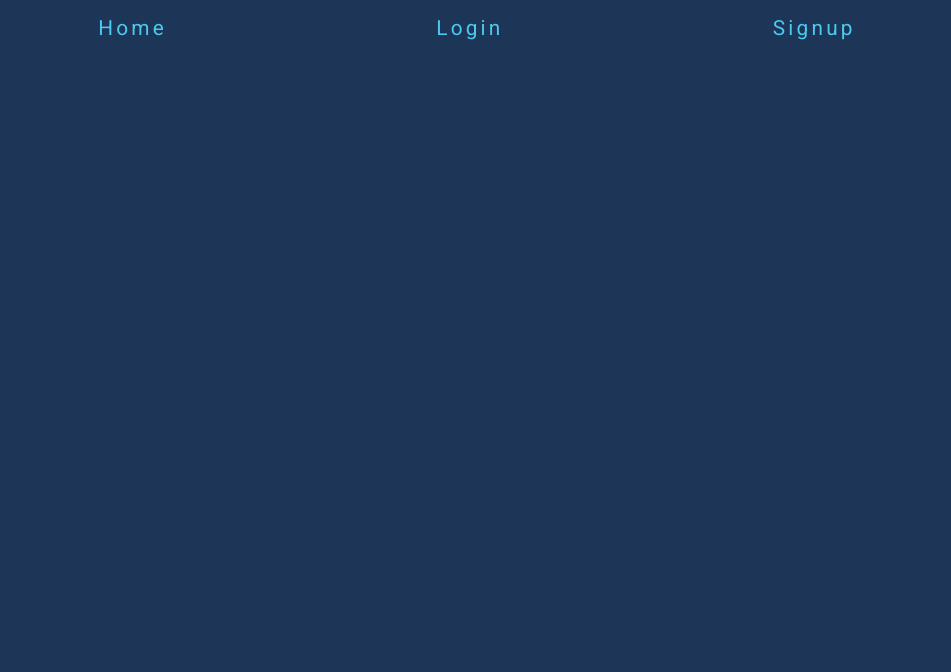
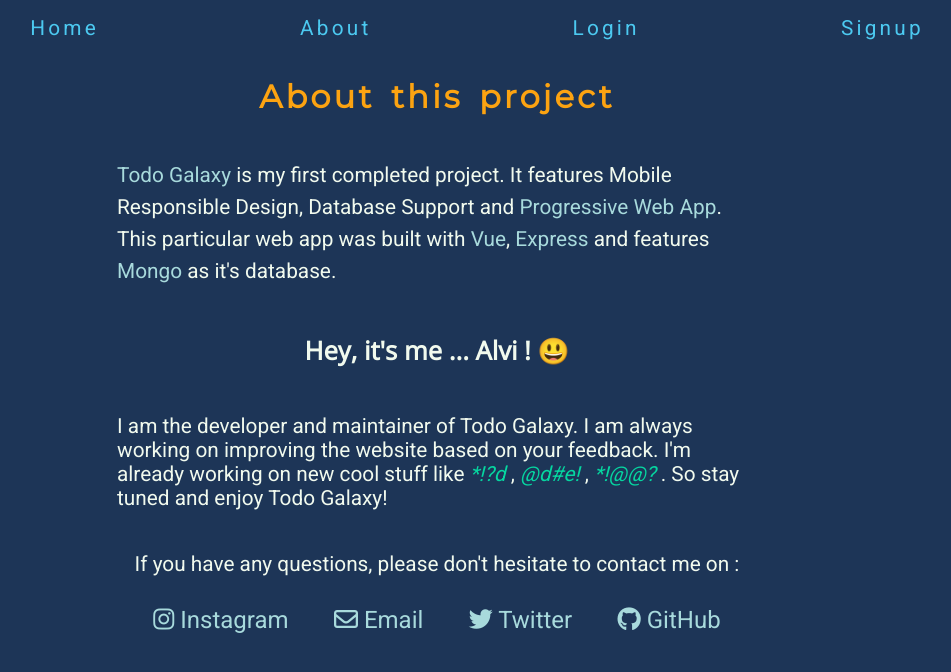
Before and after one commit to AlviDervishaj/todo-web-app, a Vue app: page /about in a window 1280 px wide. Before the commit this address had no page. Shown: the top 672 px of the page, without its empty margins (203-1154 px from the left). Built offline with nearby package versions, Linux system fonts and the light colour scheme.

Commit message:
Added About page

```diff
--- a/src/App.vue
+++ b/src/App.vue
@@ -18,6 +18,7 @@
 <style lang="scss">
 @import url("https://fonts.googleapis.com/css2?family=Roboto&display=swap");
 @import url("https://fonts.googleapis.com/css2?family=Montserrat&display=swap");
+@import url("https://fonts.googleapis.com/css2?family=Open+Sans&display=swap");
 #view {
   text-align: center;
   width: 100%;
@@ -31,7 +32,7 @@
   color: #f1faee;
   width: 100vw;
   height: 100vh;
-  *{
+  * {
     max-width: 100%;
   }
 }
--- a/src/components/Navigation.vue
+++ b/src/components/Navigation.vue
@@ -3,6 +3,9 @@
     <ul class="links">
       <li class="link home">
         <router-link class="link-text" to="/">Home</router-link>
+      </li>
+      <li class="link about">
+        <router-link class="link-text" to="/about">About</router-link>
       </li>
       <li class="link todos">
         <router-link class="link-text" to="/todos">Todos</router-link>
--- a/src/router/index.js
+++ b/src/router/index.js
@@ -1,34 +1,38 @@
 /* eslint-disable */
-import {
-    createWebHistory,
-    createRouter
-} from "vue-router";
+import { createWebHistory, createRouter } from "vue-router";
 // Lazy load
-import Home from"../views/Home.vue";
-import Login from"../views/Login.vue";
-import Signup from"../views/Signup.vue";
-import Todo from"../views/Todo.vue";
+import Home from "../views/Home.vue";
+import Login from "../views/Login.vue";
+import Signup from "../views/Signup.vue";
+import Todo from "../views/Todo.vue";
+import About from "../views/About.vue";
 
-const routes = [{
+const routes = [
+  {
     path: "/",
     name: "Home",
-        component: Home
+    component: Home,
   },
   {
     path: "/todos",
     name: "Todos",
-        component: Todo
+    component: Todo,
+  },
+  {
+    path: "/about",
+    name: "About",
+    component: About,
   },
   {
     path: "/login",
     name: "Login",
-        component: Login
+    component: Login,
   },
   {
     path: "/signup",
     name: "Signup",
-        component: Signup
-    }
+    component: Signup,
+  },
 ];
 
 const router = createRouter({
--- /dev/null
+++ b/src/views/About.vue
@@ -0,0 +1,178 @@
+<template>
+  <div id="about">
+    <h1 class="heading">About this project</h1>
+    <div class="content">
+      <div class="info">
+        <p class="text">
+          <a
+            href="https://github.com/AlviDervishaj/todo-web-app"
+            class="link"
+            target="_blank"
+            >Todo Galaxy</a
+          >
+          is my first completed project. It features Mobile Responsible Design,
+          Database Support and
+          <a class="link" target="_blank" href="https://web.dev/what-are-pwas/"
+            >Progressive Web App</a
+          >. This particular web app was built with
+          <a
+            class="link"
+            target="_blank"
+            href="https://v3.vuejs.org/guide/introduction.html#what-is-vue-js"
+            >Vue</a
+          >,
+          <a class="link" target="_blank" href="https://expressjs.com/"
+            >Express</a
+          >
+          and features
+          <a class="link" target="_blank" href="https://www.mongodb.com/1"
+            >Mongo</a
+          >
+          as it's database.
+        </p>
+      </div>
+      <div class="contact">
+        <h3 class="greetings">
+          Hey, it's me ... Alvi ! 😃
+        </h3>
+        <p class="user-intro">
+          I am the developer and maintainer of Todo Galaxy. I am always working
+          on improving the website based on your feedback. I'm already working
+          on new cool stuff like <em class="special-chars">*!?d</em> ,
+          <em class="special-chars">@d#e!</em> ,
+          <em class="special-chars">*!@@?</em> . So stay tuned and enjoy Todo
+          Galaxy!
+        </p>
+        <p>
+          If you have any questions, please don't hesitate to contact me on :
+        </p>
+        <div class="action-buttons">
+          <a
+            href="https://www.instagram.com/alvidervishaj/"
+            target="_blank"
+            class="instagram"
+          >
+            <i class="fab fa-instagram icon"></i>
+            Instagram
+          </a>
+          <a
+            href="mailto:alvidervishaj9@gmail.com"
+            target="_blank"
+            class="email"
+          >
+            <i class="far fa-envelope icon"></i>
+            Email
+          </a>
+          <a href="https://twitter.com/WhyAlvi" target="_blank" class="twitter">
+            <i class="fab fa-twitter icon"></i>
+            Twitter
+          </a>
+          <a
+            href="https://github.com/AlviDervishaj"
+            target="_blank"
+            class="github"
+          >
+            <i class="fab fa-github icon"></i>
+            GitHub
+          </a>
+        </div>
+      </div>
+    </div>
+  </div>
+</template>
+
+<script>
+export default {
+  name: "About"
+};
+</script>
+<style lang="scss" scoped>
+#about {
+  width: 100%;
+  height: 100%;
+  display: flex;
+  flex-direction: column;
+  align-items: center;
+  font-size: 1.3rem;
+  font-family: "Roboto", sans-serif;
+  .heading {
+    font-family: "Montserrat", sans-serif;
+    letter-spacing: 0.2rem;
+    word-spacing: 0.3rem;
+    font-size: 2rem;
+    color: #fca311;
+  }
+  .content {
+    display: flex;
+    flex-direction: column;
+    align-items: center;
+    width: 100%;
+    height: 100%;
+
+    .info {
+      width: 50%;
+      height: auto;
+      word-wrap: break-word;
+      line-height: 2rem;
+      text-align: left;
+      .text {
+        font-family: "Roboto", sans-serif;
+        .link {
+          color: #a8dadc;
+          transition: all 0.3s ease;
+          text-decoration: underline 1px solid transparent;
+          &:hover {
+            color: #f1faee;
+            text-decoration-color: #f1faee;
+          }
+        }
+      }
+    }
+    .contact {
+      width: 50%;
+      height: 100%;
+      display: flex;
+      flex-direction: column;
+      justify-content: space-around;
+      align-items: center;
+      .greetings {
+        font-family: "Open Sans", sans-serif;
+        font-size: 1.6rem;
+      }
+      .user-intro {
+        text-align: left;
+        .special-chars {
+          color: #06d6a0;
+        }
+      }
+      .action-buttons {
+        display: flex;
+        width: 100%;
+        justify-content: space-evenly;
+        flex-direction: row;
+        align-items: center;
+        margin: auto;
+        .instagram,
+        .email,
+        .twitter,
+        .github {
+          padding: 0.5rem;
+          background-color: transparent;
+          border: 1px solid transparent;
+          font-size: 1.5rem;
+          text-decoration: none;
+          color: #a8dadc;
+          transition: all 0.3s ease;
+          svg.icon {
+            font-size: 2rem;
+            margin-right: 0.5rem;
+          }
+          &:hover {
+            color: #e0fbfc;
+          }
+        }
+      }
+    }
+  }
+}
+</style>
--- /dev/null
+++ b/vue.config.js
@@ -0,0 +1,5 @@
+module.exports = {
+  pwa: {
+    name: 'Todo Galaxy'
+  }
+}
```
Also changed, not shown: 15 other files (tests, documents, lock files or other folders). Lines whose indentation alone changed are shown as unchanged.
